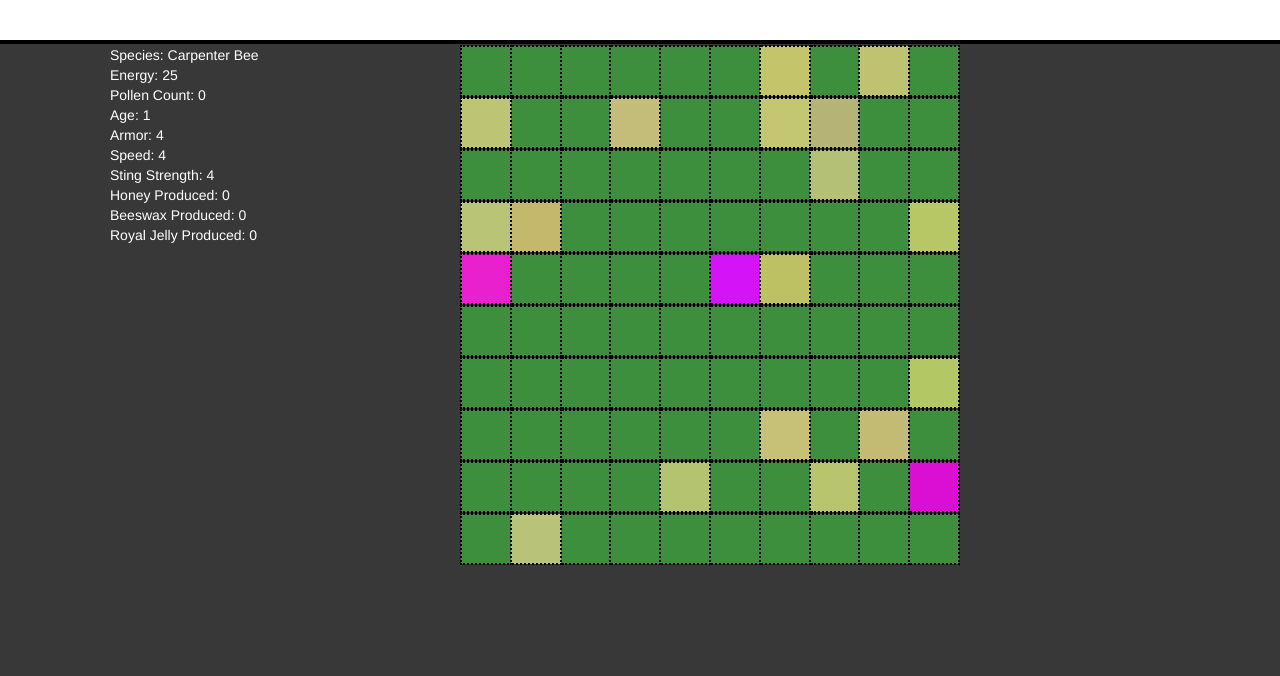
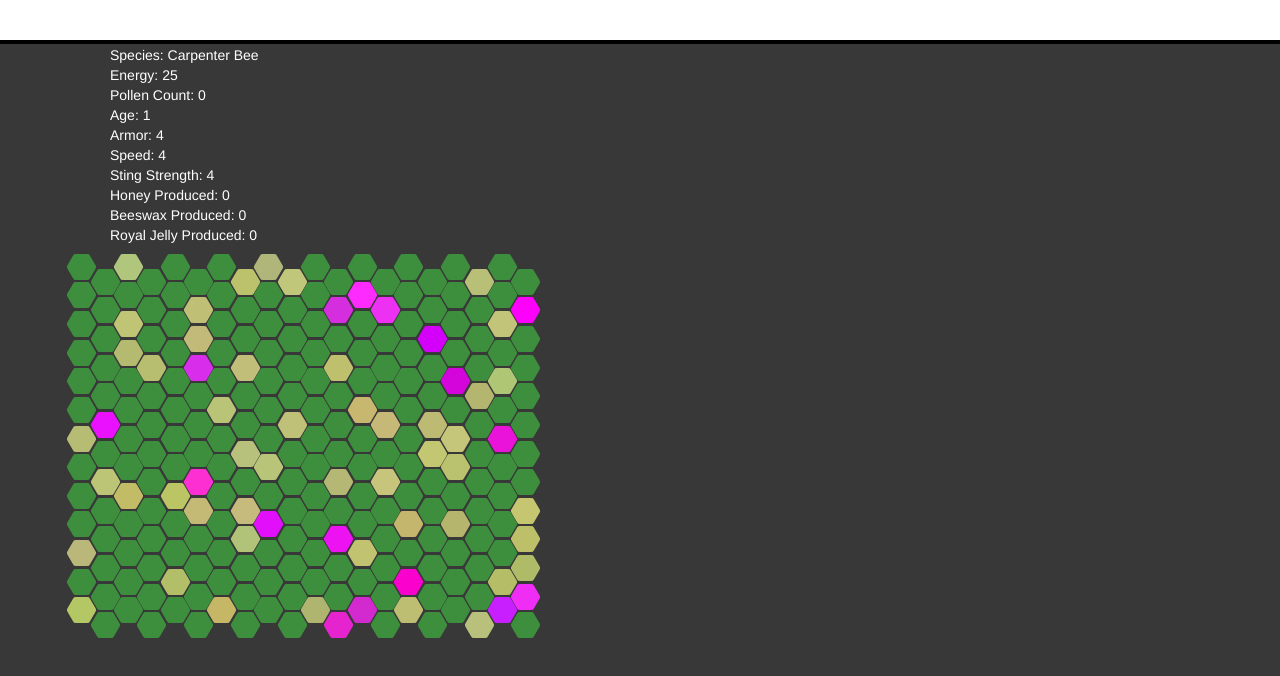
Before and after one commit to bthomas2622/bee-game, a website: page index.html in a window 1280 px wide. Both pictures are taken after a click on the element "Carpenter Bee". Drawn offline with Linux system fonts and the light colour scheme; a web font is replaced by a local one.

Commit message:
changed flowerfield tileset from table to hexagon grid

```diff
--- a/css/stylesheet.css
+++ b/css/stylesheet.css
@@ -58,7 +58,7 @@ td {
 	color: transparent;
 }
 
-.flowerfield {
+#flowerfield {
 	width: 500px;
 }
 
@@ -66,6 +66,7 @@ td {
 	height: 50px;
 	border: 2px dotted black;
 }
+
 
 /* MEDIA QUERIES */
 
@@ -84,3 +85,39 @@ td {
 		font-size: 16px;
 	}
 }
+
+/* Honeycomb CSS */
+.hexagon {
+	position: relative;
+	display: inline-block;
+	/* left/right margin approx. 25% of .hexagon width + spacing */
+	margin: -1.2px 4.2px;
+}
+.hexagon, .hexagon::before, .hexagon::after {
+	/* easy way: height is width * 1.732, actual formula is 2*(width/(2*Math.tan(Math.PI/6))) */
+	width: 15px;
+	height: 26px;
+	border-radius: 15%/3%;
+}
+.hexagon::before {
+	background-color: inherit;
+	content: "";
+	position: absolute;
+	transform: rotate(-60deg);
+}
+.hexagon::after {
+	background-color: inherit;
+	content: "";
+	position: absolute;
+	transform: rotate(60deg);
+}
+.hexagon:nth-child(even) {
+	/* top approx. 50% of .hexagon height + spacing */
+	top: 15px;
+}
+.hexagon:hover {
+	opacity: .6;
+	cursor: pointer;
+}
+.hexagon:active {
+}
--- a/index.html
+++ b/index.html
@@ -23,7 +23,7 @@
             </div>
         <div class="container">
             <div class="row">
-                <div class="col-md-4">
+                <div class="col-md-12">
                     <ul data-bind="foreach: bee">
                         <li>Species: <span data-bind="text: species, click: $parent.listClick"></span></li>
                         <li>Energy: <span data-bind="text: maxEnergy"></span></li>
@@ -37,8 +37,9 @@
                         <li>Royal Jelly Produced: <span data-bind="text: royalJellyCount"></span></li>
                     </ul>
                 </div>
-                <div class="col-md-8" id="flowerfield">
-
+            </div>
+            <div class="row">
+                <div class="col-md-12" id="flowerfield">
                 </div>
             </div>
         </div>
--- a/js/app.js
+++ b/js/app.js
@@ -56,9 +56,7 @@ var controller = function () {
 		var ageHolder = self.bee()[0].age();
 		var ageHolder = ageHolder + 1;
 		self.bee()[0].age(ageHolder);
-		for (j=0; j<10; j++){
-			createHive();
-		}
+		createHexHive();
 	};
 
 	var rdata = '%red%';
@@ -66,10 +64,9 @@ var controller = function () {
 	var bdata = '%blue%';
 	var formattedrgb;
 
-	function createHive() {
-		var table = $('<table></table>').addClass('flowerfield');
-		for(i=0; i<10; i++){
-			var rgb = '<td style="background-color:rgb(%red%,%green%,%blue%);"></td>';
+	function createHexHive() {
+		for(i=0; i<260; i++){
+			var rgb = '<div style="background-color:rgb(%red%,%green%,%blue%);"></div>';
 			var flowerRoller = Math.floor(100*Math.random()).toString();
 
 			//this if loop determines the color of the hexagon, determining whether it has pollen or royal jelly
@@ -93,12 +90,9 @@ var controller = function () {
 			var formattedrgb = rgb.replace(rdata, r);
 			var formattedrgb = formattedrgb.replace(gdata, g);
 			var formattedrgb = formattedrgb.replace(bdata, b);
-		    var row = $(formattedrgb).addClass('flower').text(i);
-		    //var row = $('<td style="background-color:rgb('r','g','b');"></td>').addClass('flower').text(i);
-		    console.log(r);
-		    table.append(row);
+		    var flower = $(formattedrgb).addClass('hexagon');
+		    $('#flowerfield').append(flower);
 		}
-		$('#flowerfield').append(table);
 	}
 };
 
```
